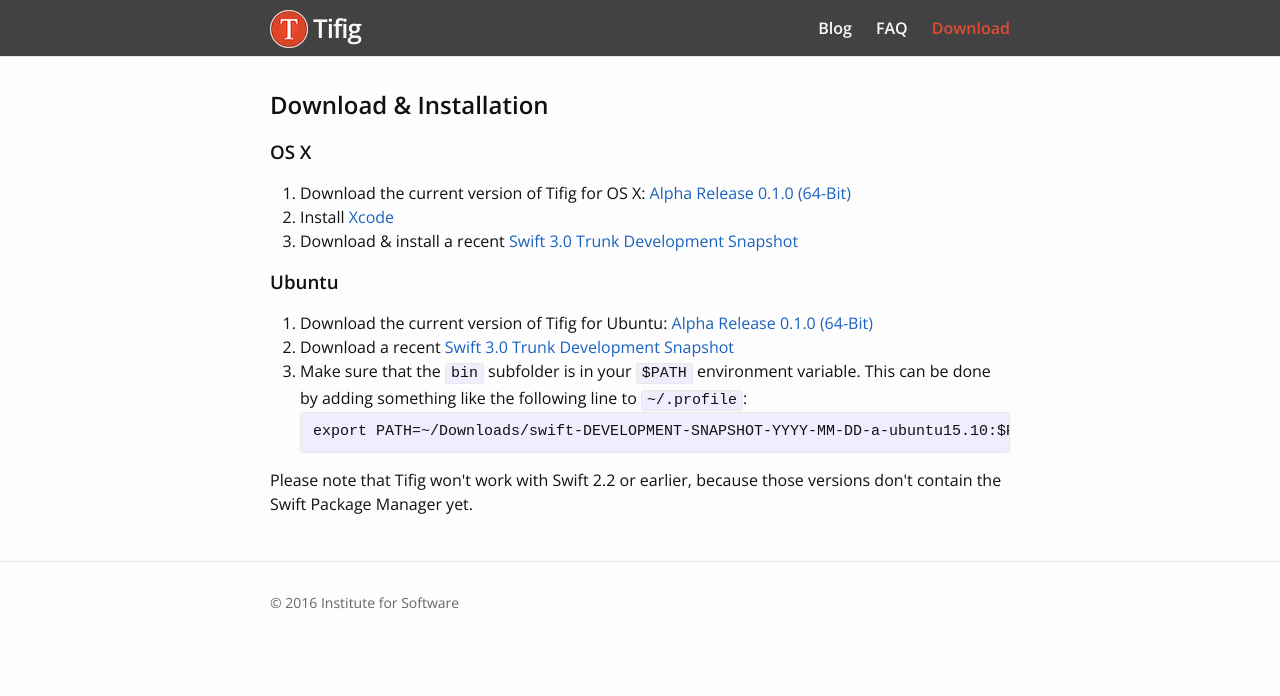
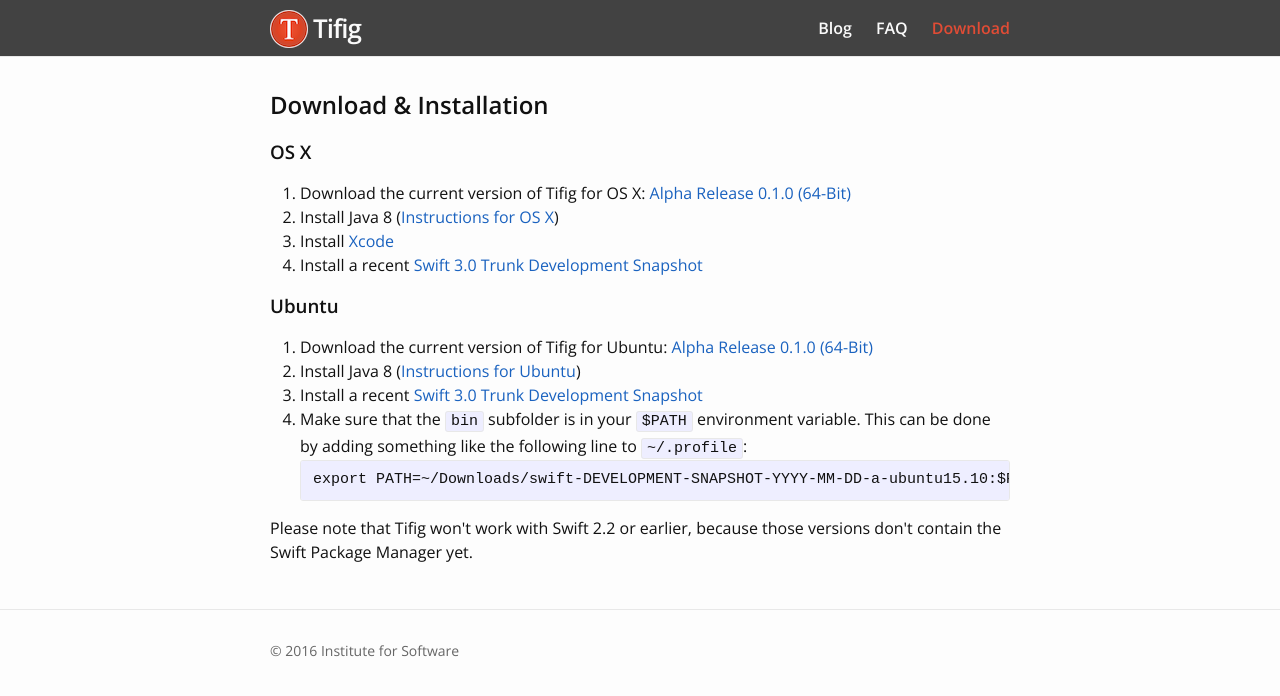
Before and after one commit to paulvi/tifig.net, a Jekyll site: the page built from download.html, in a window 1280 px wide. Shown: the top 696 px of the page. Built offline with Jekyll 4.4.1, drawn with Linux system fonts in a browser that asks for light colours.

Commit message:
added Java 8 to requirements on download page

```diff
--- a/download.html
+++ b/download.html
@@ -8,15 +8,17 @@
 <h3>OS X</h3>
 <ol>
   <li>Download the current version of Tifig for OS X: <a href="http://tifig-downloads.s3.amazonaws.com/tifig-0.1.0-201605121803-macosx.cocoa.x86_64.tar.gz">Alpha Release 0.1.0 (64-Bit)</a></li>
+  <li>Install Java 8 (<a href="http://stackoverflow.com/a/28635465/624631">Instructions for OS X</a>)</li>
   <li>Install <a href="https://developer.apple.com/xcode/">Xcode</a></li>
-  <li>Download & install a recent <a href="https://swift.org/download/#snapshots">Swift 3.0 Trunk Development Snapshot</a></li>
+  <li>Install a recent <a href="https://swift.org/download/#snapshots">Swift 3.0 Trunk Development Snapshot</a></li>
 </ol>
 
 
 <h3>Ubuntu</h3>
 <ol>
   <li>Download the current version of Tifig for Ubuntu: <a href="http://tifig-downloads.s3.amazonaws.com/tifig-0.1.0-201605121803-linux.gtk.x86_64.tar.gz">Alpha Release 0.1.0 (64-Bit)</a></li>
-  <li>Download a recent <a href="https://swift.org/download/#snapshots">Swift 3.0 Trunk Development Snapshot</a></li>
+  <li>Install Java 8 (<a href="http://askubuntu.com/a/464894">Instructions for Ubuntu</a>)</li>
+  <li>Install a recent <a href="https://swift.org/download/#snapshots">Swift 3.0 Trunk Development Snapshot</a></li>
   <li>
     Make sure that the <code>bin</code> subfolder is in your <code>$PATH</code> environment variable. This can be done by adding
     something like the following line to <code>~/.profile</code>:
```
